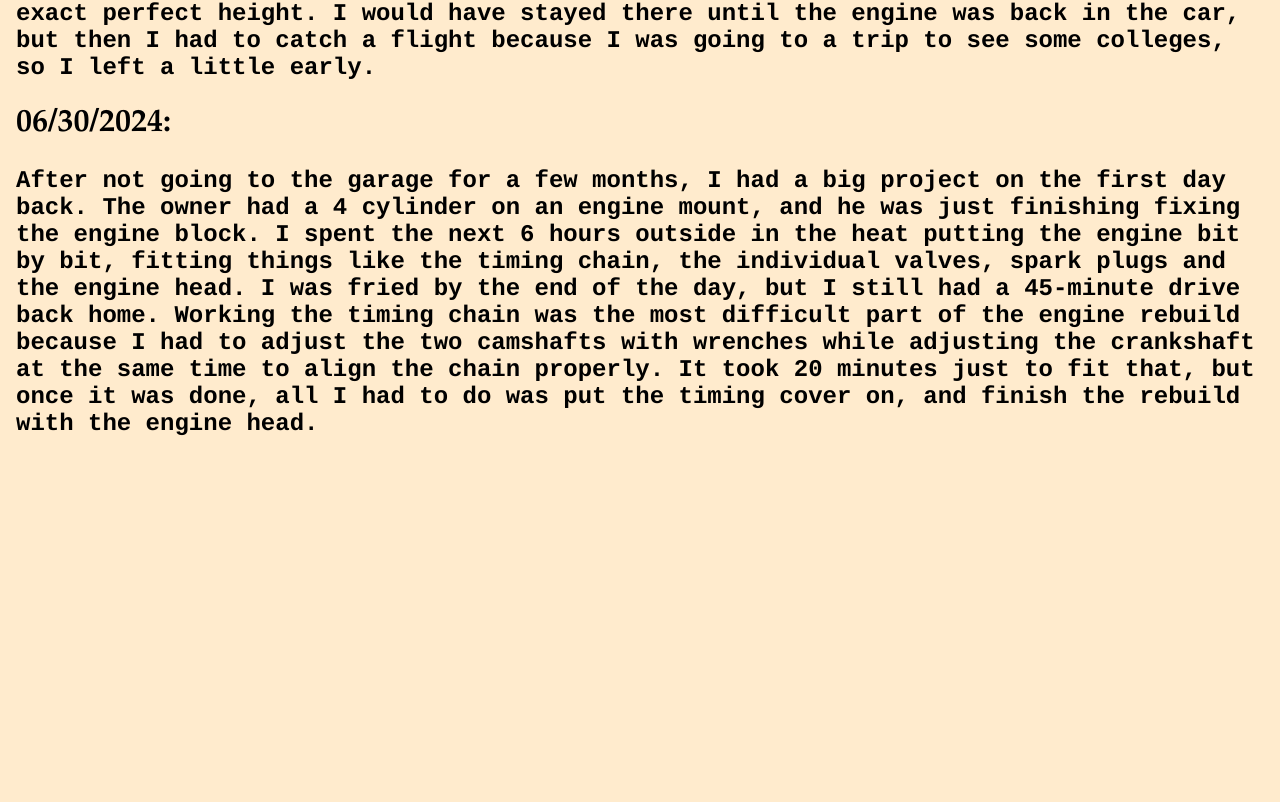
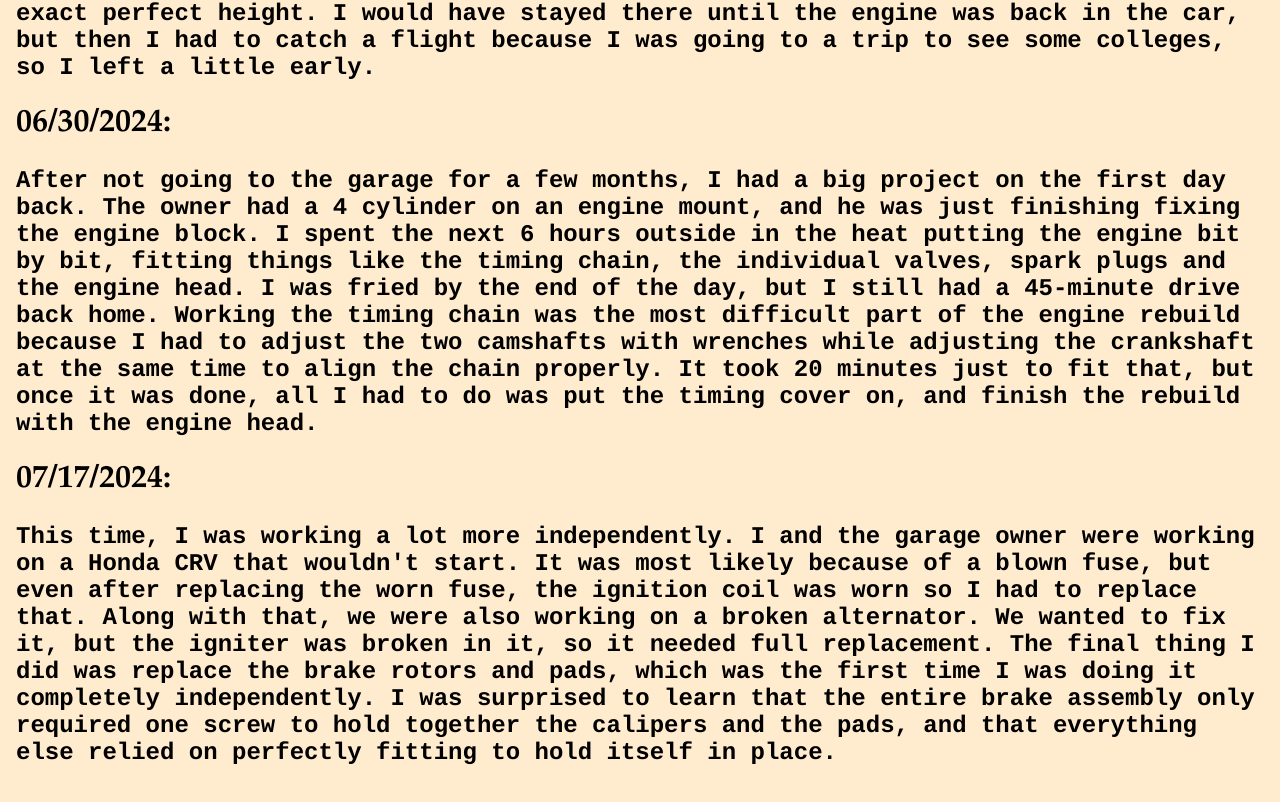
Before and after one commit to Purab07/Purab07.github.io, a plain HTML site: page news.html in a window 1280 px wide. Shown: the part 5838-6640 px from the top of the page. Before the commit the page ends 6315 px from the top, so only its background shows below. Drawn offline with Linux system fonts and the light colour scheme.

Commit message:
Update news.html

```diff
--- a/news.html
+++ b/news.html
@@ -182,6 +182,15 @@
     adjust the two camshafts with wrenches while adjusting the crankshaft at the same time to align the chain properly. It took 20 minutes just to fit that, but once it was done, all I had to do was put the timing cover on, and finish the rebuild with the engine head.
   </p>
   </h2>
+
+  <h1>07/17/2024: </h1>
+  <h2>
+  <p>
+    This time, I was working a lot more independently. I and the garage owner were working on a Honda CRV that wouldn't start. It was most likely because of a blown fuse, but even after replacing  the worn fuse, the ignition coil was worn so I had to replace that.
+    Along with that, we were also working on a broken alternator. We wanted to fix it, but the igniter was broken in it, so it needed full replacement. The final thing I did was replace the brake rotors and pads, which was the first time I was doing it completely
+    independently. I was surprised to learn that the entire brake assembly only required one screw to hold together the calipers and the pads, and that everything else relied on perfectly fitting to hold itself in place.
+  </p>
+  </h2>
 </h2>
   </h2>
 </h2>
```
